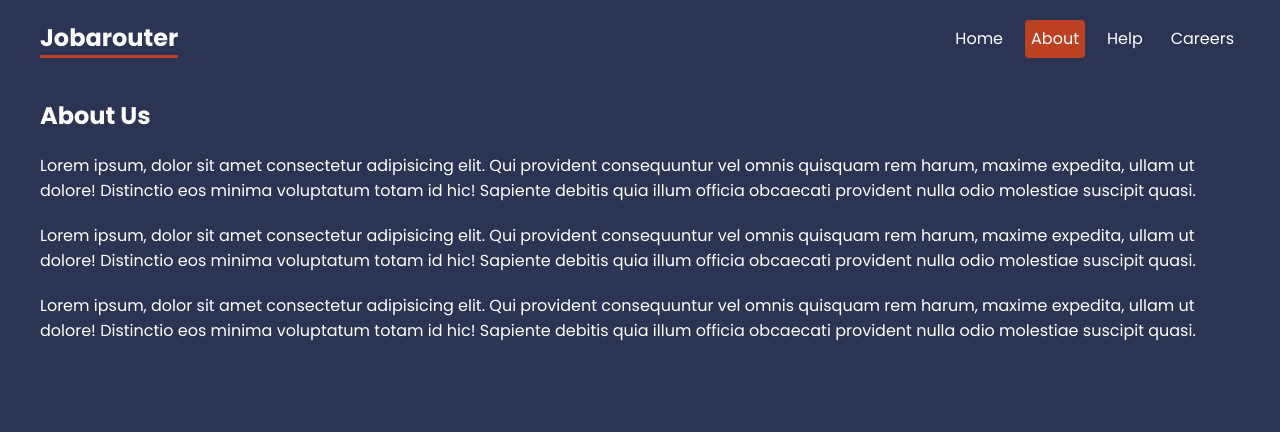
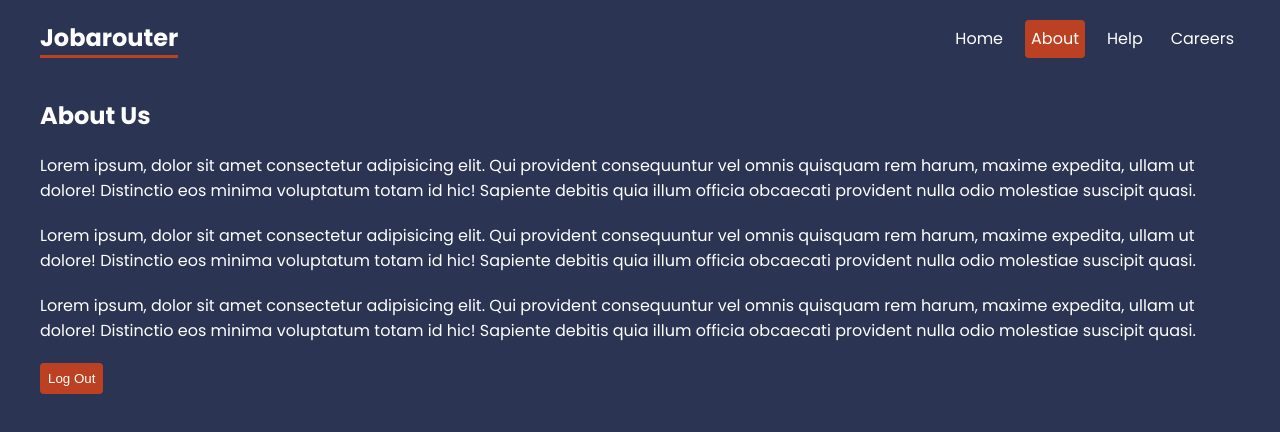
Before and after one commit to kiancodemy/React-router-project, a React (Vite) app: page /about in a window 1280 px wide. Shown: the top 432 px of the page. Built offline with nearby package versions, Linux system fonts and the light colour scheme.

Commit message:
'finished'

```diff
--- a/src/App.jsx
+++ b/src/App.jsx
@@ -4,6 +4,7 @@ import {
   createRoutesFromElements,
   RouterProvider,
 } from "react-router-dom";
+import { useEffect } from "react";
 import Eror from "./pages/careers/eror";
 import CareerDetails from "./pages/careers/careerdetail";
 import { careersLoader } from "./pages/careers/career";
@@ -19,6 +20,11 @@ import About from "./pages/about";
 
 import NotFound from "./pages/Help/notfound";
 function App() {
+  useEffect(() => {
+    alert(
+      `Hello, you can't use career section  because it needs to fetch data from server`
+    );
+  }, []);
   const rout = createBrowserRouter(
     createRoutesFromElements(
       <Route path="/" element={<RootLayout />}>
--- a/src/pages/Help/contact.jsx
+++ b/src/pages/Help/contact.jsx
@@ -1,8 +1,9 @@
+import { Form } from "react-router-dom";
 export default function Contact() {
   return (
     <div className="contact">
       <h3>Contact Us</h3>
-        <form>
+      <Form method="post" action="">
         <label>
           <span>Your email:</span>
           <input type="email" name="email" required />
@@ -12,7 +13,7 @@ export default function Contact() {
           <textarea name="message" required></textarea>
         </label>
         <button>Submit</button>
-        </form>
+      </Form>
     </div>
-    )
+  );
 }
--- a/src/pages/about.jsx
+++ b/src/pages/about.jsx
@@ -1,4 +1,11 @@
+import { useState } from "react";
+import { Navigate } from "react-router-dom";
 export default function About() {
+  const [user, setuser] = useState("kina");
+  if (!user) {
+    return <Navigate to="/" replace={true}></Navigate>;
+  }
+
   return (
     <div className="about">
       <h2>About Us</h2>
@@ -23,6 +30,13 @@ export default function About() {
         quia illum officia obcaecati provident nulla odio molestiae suscipit
         quasi.
       </p>
+      <button
+        onClick={() => {
+          setuser(null);
+        }}
+      >
+        Log Out
+      </button>
     </div>
   );
 }
```
Lines whose indentation alone changed are shown as unchanged.
